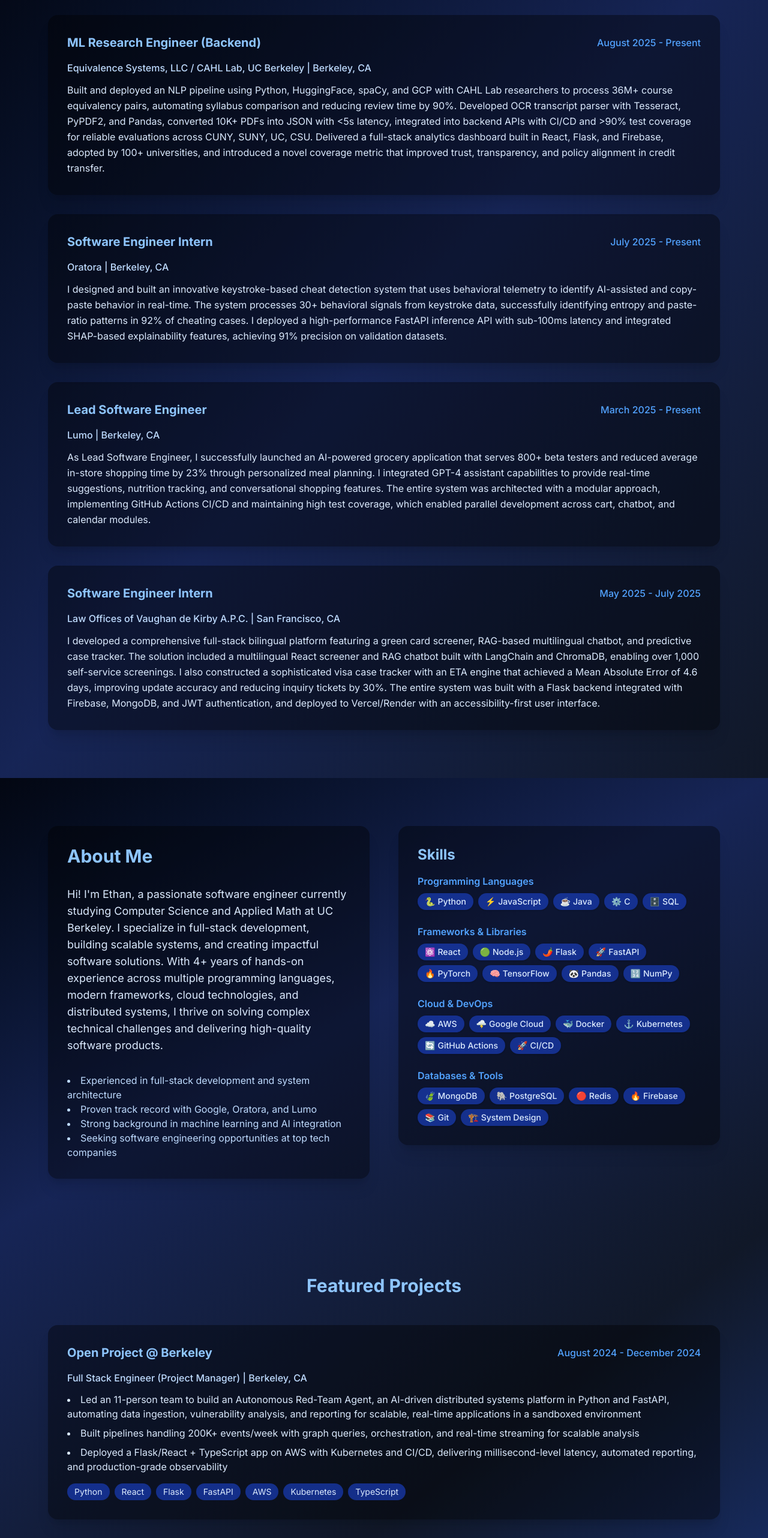
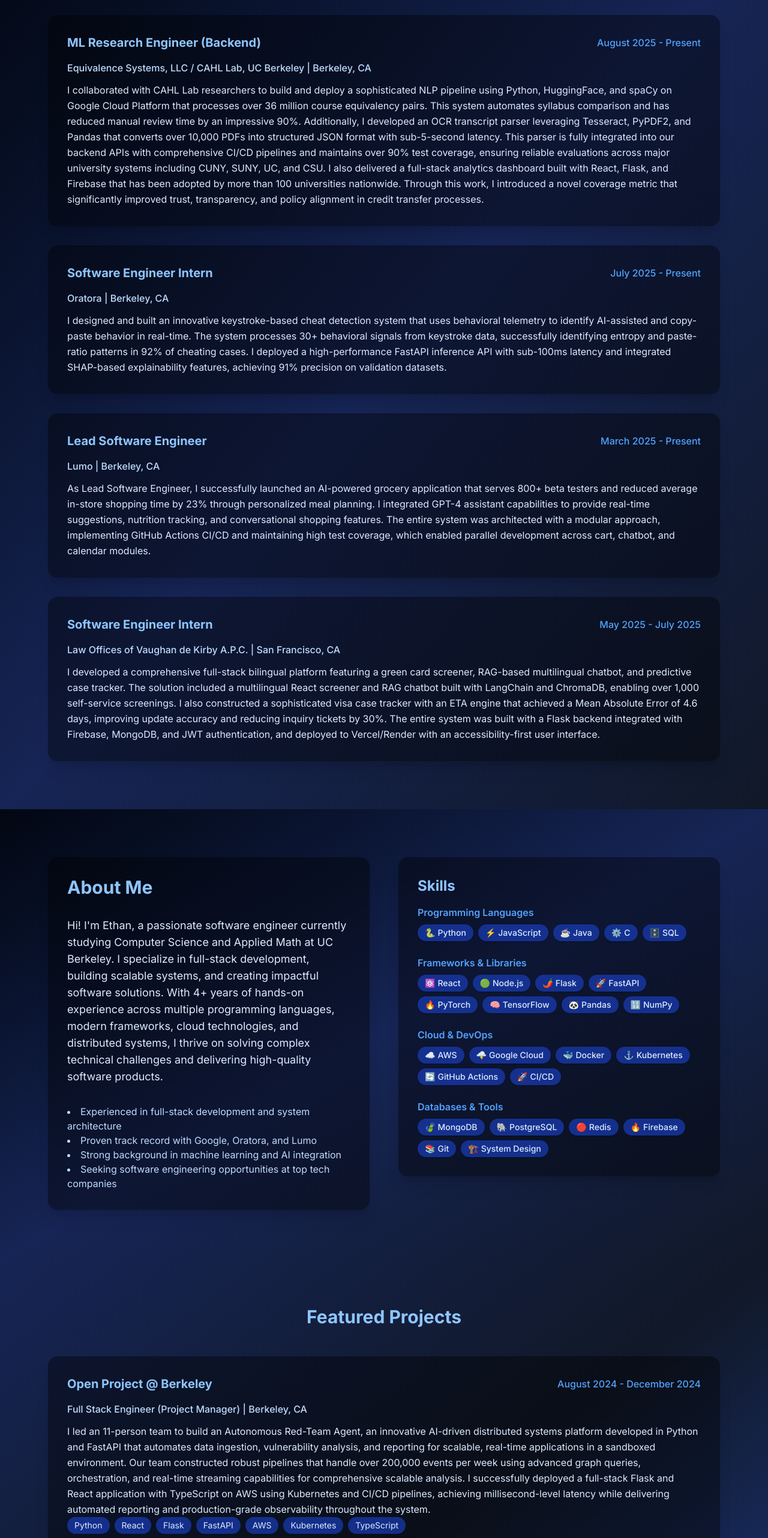
Before and after one commit to ethanzhanghello/Portfolio, a Next.js app: page / in a window 1280 px wide. Shown: the part 860-3424 px from the top of the page at 60% size. Built offline with nearby package versions, Linux system fonts and the light colour scheme.

Commit message:
Rewrite job descriptions as flowing narrative paragraphs instead of bullet points

```diff
--- a/src/app/page.tsx
+++ b/src/app/page.tsx
@@ -122,7 +122,7 @@
               </div>
               <p className="text-blue-200 font-medium mb-3">Equivalence Systems, LLC / CAHL Lab, UC Berkeley | Berkeley, CA</p>
               <p className="text-blue-100 leading-relaxed">
-                Built and deployed an NLP pipeline using Python, HuggingFace, spaCy, and GCP with CAHL Lab researchers to process 36M+ course equivalency pairs, automating syllabus comparison and reducing review time by 90%. Developed OCR transcript parser with Tesseract, PyPDF2, and Pandas, converted 10K+ PDFs into JSON with &lt;5s latency, integrated into backend APIs with CI/CD and &gt;90% test coverage for reliable evaluations across CUNY, SUNY, UC, CSU. Delivered a full-stack analytics dashboard built in React, Flask, and Firebase, adopted by 100+ universities, and introduced a novel coverage metric that improved trust, transparency, and policy alignment in credit transfer.
+                I collaborated with CAHL Lab researchers to build and deploy a sophisticated NLP pipeline using Python, HuggingFace, and spaCy on Google Cloud Platform that processes over 36 million course equivalency pairs. This system automates syllabus comparison and has reduced manual review time by an impressive 90%. Additionally, I developed an OCR transcript parser leveraging Tesseract, PyPDF2, and Pandas that converts over 10,000 PDFs into structured JSON format with sub-5-second latency. This parser is fully integrated into our backend APIs with comprehensive CI/CD pipelines and maintains over 90% test coverage, ensuring reliable evaluations across major university systems including CUNY, SUNY, UC, and CSU. I also delivered a full-stack analytics dashboard built with React, Flask, and Firebase that has been adopted by more than 100 universities nationwide. Through this work, I introduced a novel coverage metric that significantly improved trust, transparency, and policy alignment in credit transfer processes.
               </p>
             </motion.div>
 
@@ -250,11 +250,9 @@
                 <span className="text-blue-400 font-medium">August 2024 - December 2024</span>
               </div>
               <p className="text-blue-200 font-medium mb-3">Full Stack Engineer (Project Manager) | Berkeley, CA</p>
-              <ul className="list-disc list-inside text-blue-100 space-y-2 mb-4">
-                <li>Led an 11-person team to build an Autonomous Red-Team Agent, an AI-driven distributed systems platform in Python and FastAPI, automating data ingestion, vulnerability analysis, and reporting for scalable, real-time applications in a sandboxed environment</li>
-                <li>Built pipelines handling 200K+ events/week with graph queries, orchestration, and real-time streaming for scalable analysis</li>
-                <li>Deployed a Flask/React + TypeScript app on AWS with Kubernetes and CI/CD, delivering millisecond-level latency, automated reporting, and production-grade observability</li>
-              </ul>
+              <p className="text-blue-100 leading-relaxed">
+                I led an 11-person team to build an Autonomous Red-Team Agent, an innovative AI-driven distributed systems platform developed in Python and FastAPI that automates data ingestion, vulnerability analysis, and reporting for scalable, real-time applications in a sandboxed environment. Our team constructed robust pipelines that handle over 200,000 events per week using advanced graph queries, orchestration, and real-time streaming capabilities for comprehensive scalable analysis. I successfully deployed a full-stack Flask and React application with TypeScript on AWS using Kubernetes and CI/CD pipelines, achieving millisecond-level latency while delivering automated reporting and production-grade observability throughout the system.
+              </p>
               <div className="flex flex-wrap gap-2">
                 <span className="px-3 py-1 bg-blue-800/70 text-blue-100 rounded-full text-sm">Python</span>
                 <span className="px-3 py-1 bg-blue-800/70 text-blue-100 rounded-full text-sm">React</span>
```
